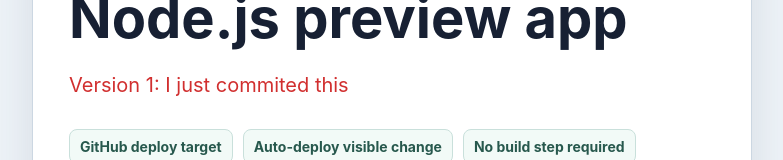
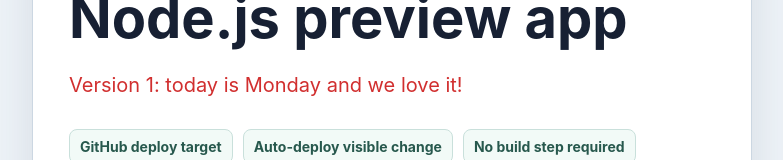
Before and after one commit to Lilia-Dikova/nodeJS_app, a website: page public/index.html in a window 1280 px wide. Shown: the part 301-461 px from the top of the page, without its empty margins (248-1031 px from the left). Drawn offline with Linux system fonts and the light colour scheme.

Commit message:
Update index.html

```diff
--- a/public/index.html
+++ b/public/index.html
@@ -12,7 +12,7 @@
         <p class="eyebrow">Deployment QA</p>
         <h1>Node.js preview app</h1>
         <p class="message">
-          Version 1: I just commited this
+          Version 1: today is Monday and we love it!
         </p>
         <div class="checks">
           <span>GitHub deploy target</span>
```
